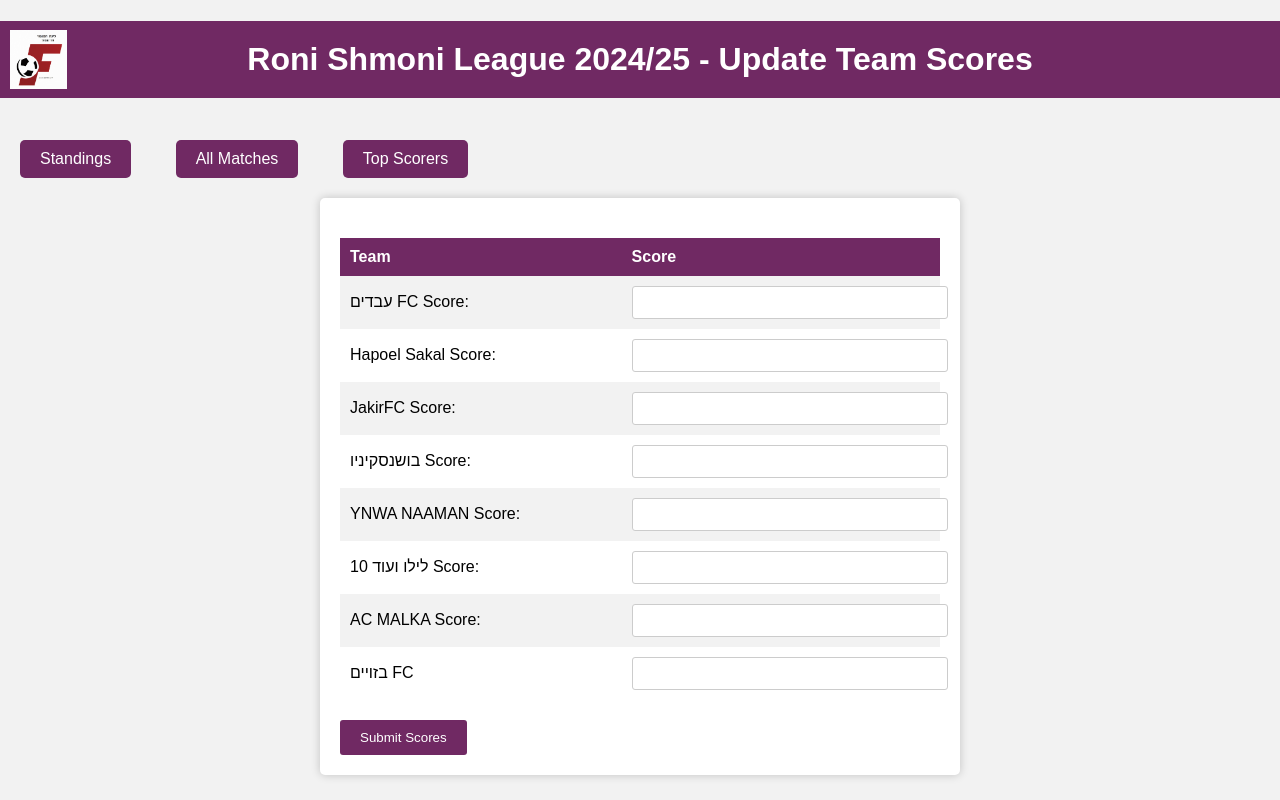
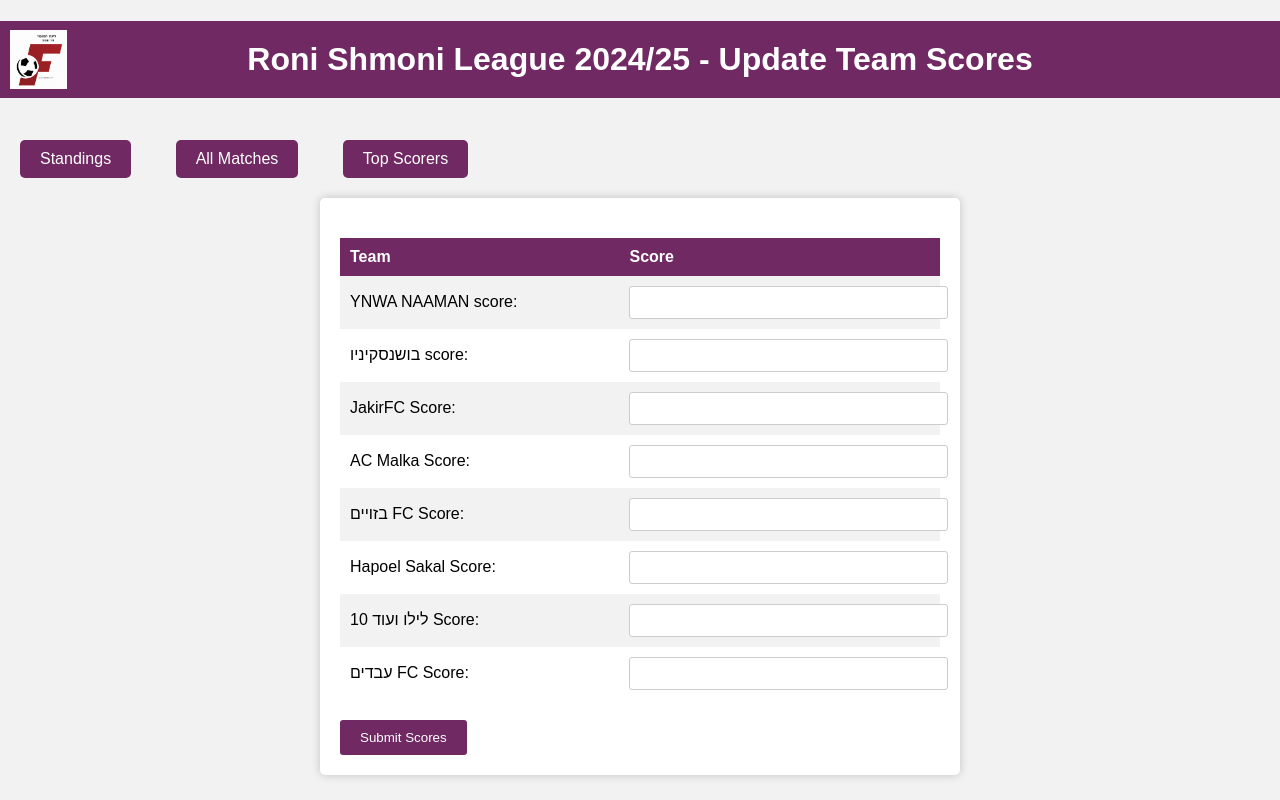
Before and after one commit to asaf3579/fantasyLeague, a Flask app: page /update-data in a window 1280 px wide. Run offline with Flask 3, Linux system fonts and the light colour scheme; parts of the project's set-up code (start-up, migrations or seed data) failed here and were passed over.

Commit message:
change update data

```diff
--- a/app.py
+++ b/app.py
@@ -500,8 +500,7 @@ def process_form():
 
     query = """
                  SELECT sum(team1), sum(team2), sum(team3), sum(team4), sum(team5), sum(team6), sum(team7), sum(team8)
-                 FROM public.rounds_score
-                 WHERE \"roundNumber\" != 8;
+                 FROM public.rounds_score;
                  """
 
     data_from_rounds_scoreDB = db_handler.fetch_data(query)
--- a/templates/update_data.html
+++ b/templates/update_data.html
@@ -107,11 +107,11 @@
                 <th>Score</th>
             </tr>
             <tr>
-                <td>עבדים FC Score:</td>
+                <td>YNWA NAAMAN score:</td>
                 <td><input type="number" name="team1" min="0" required></td>
             </tr>
             <tr>
-                <td>Hapoel Sakal Score:</td>
+                <td>בושנסקיניו score:</td>
                 <td><input type="number" name="team2" min="0" required></td>
             </tr>
             <tr>
@@ -119,23 +119,23 @@
                 <td><input type="number" name="team3" min="0" required></td>
             </tr>
             <tr>
-                <td>בושנסקיניו Score:</td>
+                <td>AC Malka Score:</td>
                 <td><input type="number" name="team4" min="0" required></td>
             </tr>
             <tr>
-                <td>YNWA NAAMAN Score:</td>
+                <td>בזויים FC Score:</td>
                 <td><input type="number" name="team5" min="0" required></td>
             </tr>
             <tr>
-                <td>לילו ועוד 10 Score:</td>
+                <td>Hapoel Sakal Score:</td>
                 <td><input type="number" name="team6" min="0" required></td>
             </tr>
             <tr>
-                <td>AC MALKA Score:</td>
+                <td>לילו ועוד 10 Score:</td>
                 <td><input type="number" name="team7" min="0" required></td>
             </tr>
             <tr>
-                <td>בזויים FC</td>
+                <td>עבדים FC Score:</td>
                 <td><input type="number" name="team8" min="0" required></td>
             </tr>
         </table>
```
